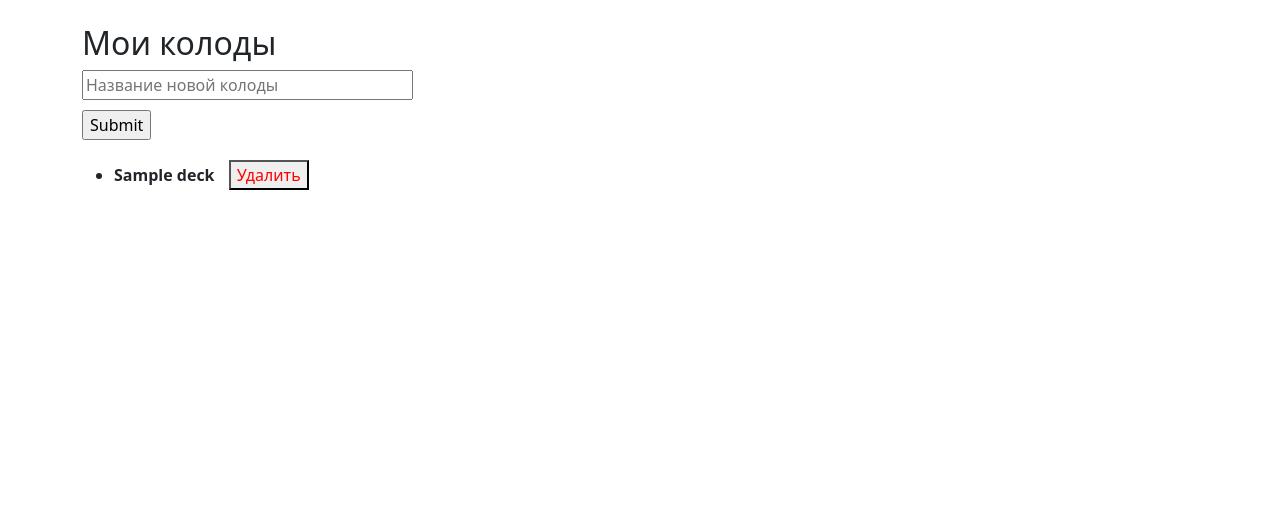
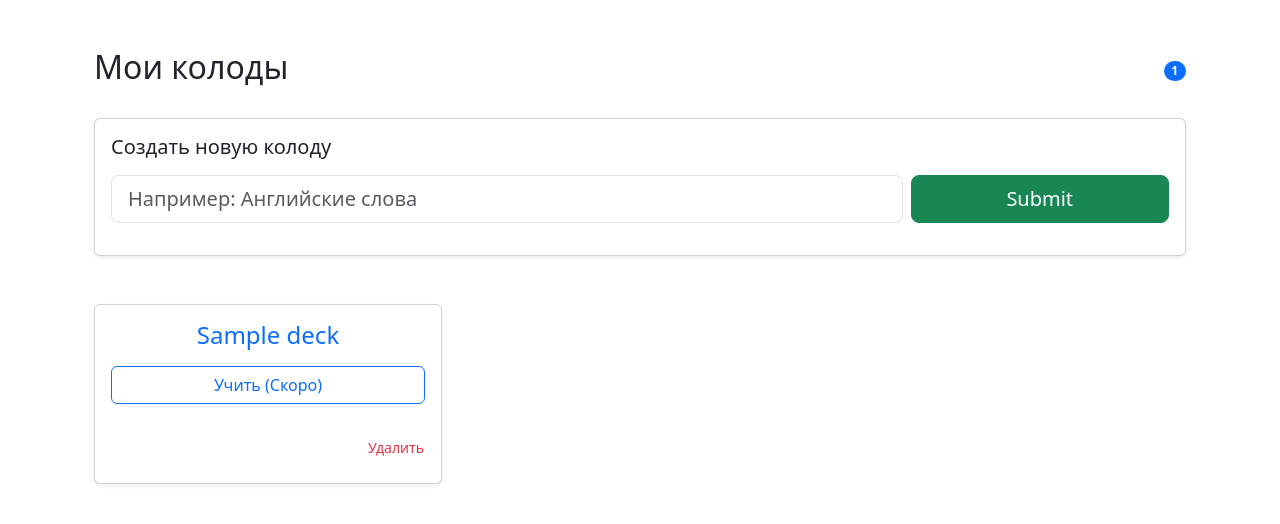
Before and after one commit to bbldaaa750/flashcard-app, a Python web app: template app/templates/deck.html in a window 1280 px wide. Shown: the top 524 px of the page. Run offline with Jinja, Linux system fonts and the light colour scheme; the template is opened without the code that fills it: most values are stand-ins (such as "Sample title", 1, 10 or a date in 2020); form fields are guessed from the names that the template uses; some libraries are stand-ins or nearby versions.

Commit message:
feature: new deck UI with bootstrap 5

```diff
--- a/app/templates/base.html
+++ b/app/templates/base.html
@@ -10,7 +10,7 @@
 
     {% if current_user.is_authenticated %}
         <nav class="navbar navbar-light bg-light px-3 mb-3 border-bottom">
-            <a class="navbar-brand" href="{{ url_for('deck.index') }}">Мои Колоды</a>
+            <a class="navbar-brand" href="{{ url_for('deck.index') }}">Мои колоды</a>
 
             <div class="user-info ms-auto d-flex align-items-center">
                 <span class="me-3 fw-bold">Привет, {{ current_user.username }}!</span>
--- a/app/templates/deck.html
+++ b/app/templates/deck.html
@@ -1,36 +1,64 @@
 {% extends 'base.html' %}
+{% from "macros/form_macros.html" import render_field %}
+
 {% block content %}
+<div class="container mt-4">
+    <div class="d-flex justify-content-between align-items-center mb-4">
         <h2>Мои колоды</h2>
+        <span class="badge bg-primary rounded-pill">{{ decks|length }}</span>
+    </div>
 
-<form method="POST" style="margin-bottom: 20px;">
+    <div class="card mb-5 shadow-sm">
+        <div class="card-body">
+            <h5 class="card-title mb-3">Создать новую колоду</h5>
+            <form method="POST" class="row g-2 align-items-center">
                 {{ form.hidden_tag() }}
 
-    <div style="margin-bottom: 10px;">
-        {{ form.title(placeholder="Название новой колоды", size=30) }}
+                <div class="col-sm-9">
+                    {{ form.title(class="form-control form-control-lg", placeholder="Например: Английские слова") }}
                     {% for error in form.title.errors %}
-            <span style="color: red;">[{{ error }}]</span>
+                         <div class="text-danger small mt-1">{{ error }}</div>
                     {% endfor %}
                 </div>
 
-    {{ form.submit() }}
+                <div class="col-sm-3">
+                    {{ form.submit(class="btn btn-success btn-lg w-100") }}
+                </div>
             </form>
+        </div>
+    </div>
 
     {% if decks %}
-    <ul>
+        <div class="row row-cols-1 row-cols-md-3 g-4">
         {% for d in decks %}
-        <li style="margin-bottom: 10px;">
-            <strong>{{ d.title }}</strong>
+            <div class="col">
+                <div class="card h-100 shadow-sm hover-effect">
+                    <div class="card-body text-center d-flex flex-column justify-content-center">
+                        <h4 class="card-title mb-3 text-primary">{{ d.title }}</h4>
+                        <a href="#" class="btn btn-outline-primary mb-2">Учить (Скоро)</a>
+                    </div>
 
-            <form action="{{ url_for('deck.delete', deck_id=d.id) }}" method="POST" style="display: inline;">
-                <button type="submit" onclick="return confirm('Удалить?')" style="color: red; margin-left: 10px;">
-                    Удалить
+                    <div class="card-footer bg-transparent border-top-0 text-end">
+                        <form action="{{ url_for('deck.delete', deck_id=d.id) }}" method="POST">
+                            <button type="submit" class="btn btn-link text-danger p-0 text-decoration-none" onclick="return confirm('Вы уверены, что хотите удалить колоду {{ d.title }}?')">
+                                <small>Удалить</small>
                             </button>
                         </form>
-        </li>
+                    </div>
+                </div>
+            </div>
         {% endfor %}
-    </ul>
+        </div>
     {% else %}
-    <p>Колод пока нет.</p>
+        <div class="text-center py-5 text-muted">
+            <h4>У вас пока нет колод</h4>
+            <p>Создайте первую колоду выше, чтобы начать обучение!</p>
+        </div>
     {% endif %}
+</div>
 
+<style>
+.hover-effect { transition: transform 0.2s; }
+.hover-effect:hover { transform: translateY(-5px); }
+</style>
 {% endblock %}
```
Lines whose indentation alone changed are shown as unchanged.
